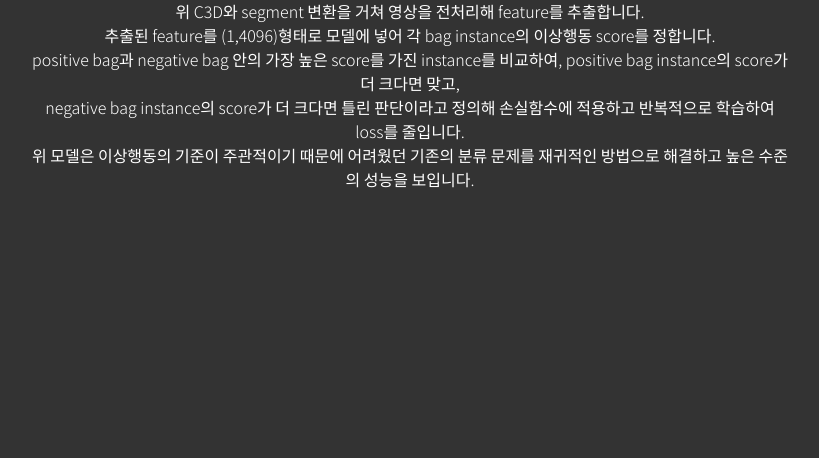
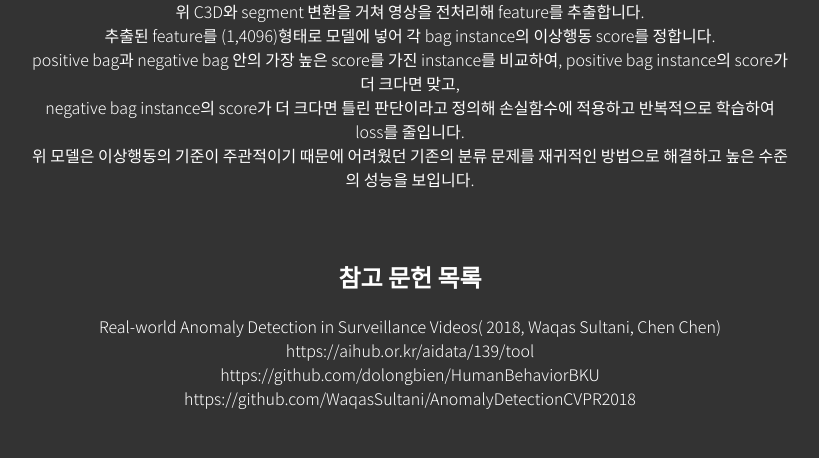
Before and after one commit to yOnOmproj/CCTV_anomaly_detection, a Django app: template web/yonomAIproject/templates/about.html in a window 1280 px wide. Shown: the part 724-1182 px from the top of the page, without its empty margins (230-1049 px from the left). Before the commit the page ends 912 px from the top, so only its background shows below. Run offline with Django 3.2, Linux system fonts and the light colour scheme; the template is opened without the code that fills it, so the values that code supplies are empty; some libraries are stand-ins or nearby versions.

Commit message:
modify about.html

```diff
--- a/web/yonomAIproject/static/about.css
+++ b/web/yonomAIproject/static/about.css
@@ -26,6 +26,9 @@ h1{
 #model_text{
     margin-left: 20%;
     margin-right: 20%;
+}
+#ref {
+  text-align: center;
 }
 
 /* body {
--- a/web/yonomAIproject/templates/about.html
+++ b/web/yonomAIproject/templates/about.html
@@ -62,5 +62,14 @@
         </div>
         <br></br>
     </section>
+
+    <section id='ref'>
+      <h2>참고 문헌 목록</h2>
+      Real-world Anomaly Detection in Surveillance Videos( 2018, Waqas Sultani, Chen Chen)<br>
+      https://aihub.or.kr/aidata/139/tool<br>
+      https://github.com/dolongbien/HumanBehaviorBKU<br>
+      https://github.com/WaqasSultani/AnomalyDetectionCVPR2018<br>
+    </section>
+    <br><br>
 </body>
 </html>
```
